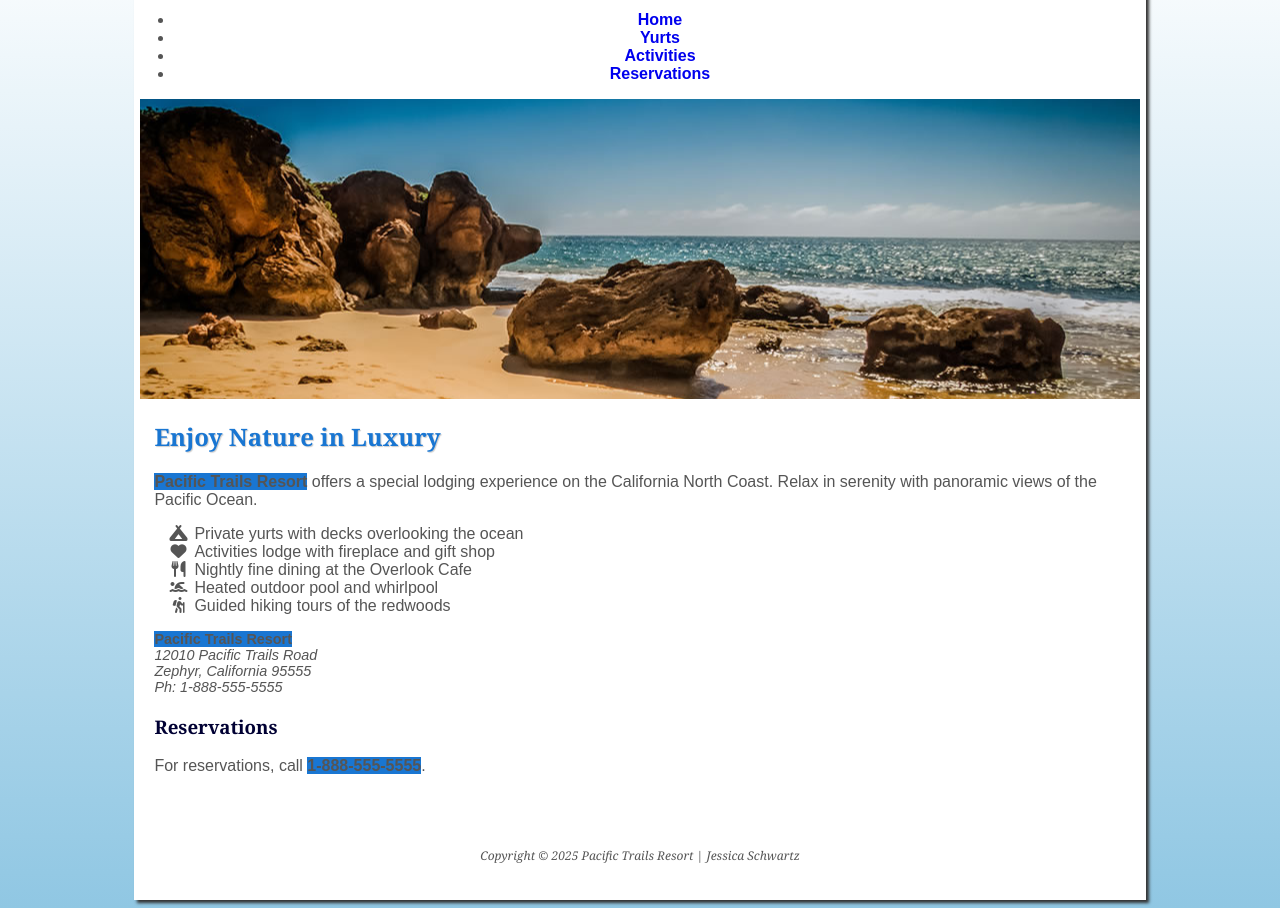
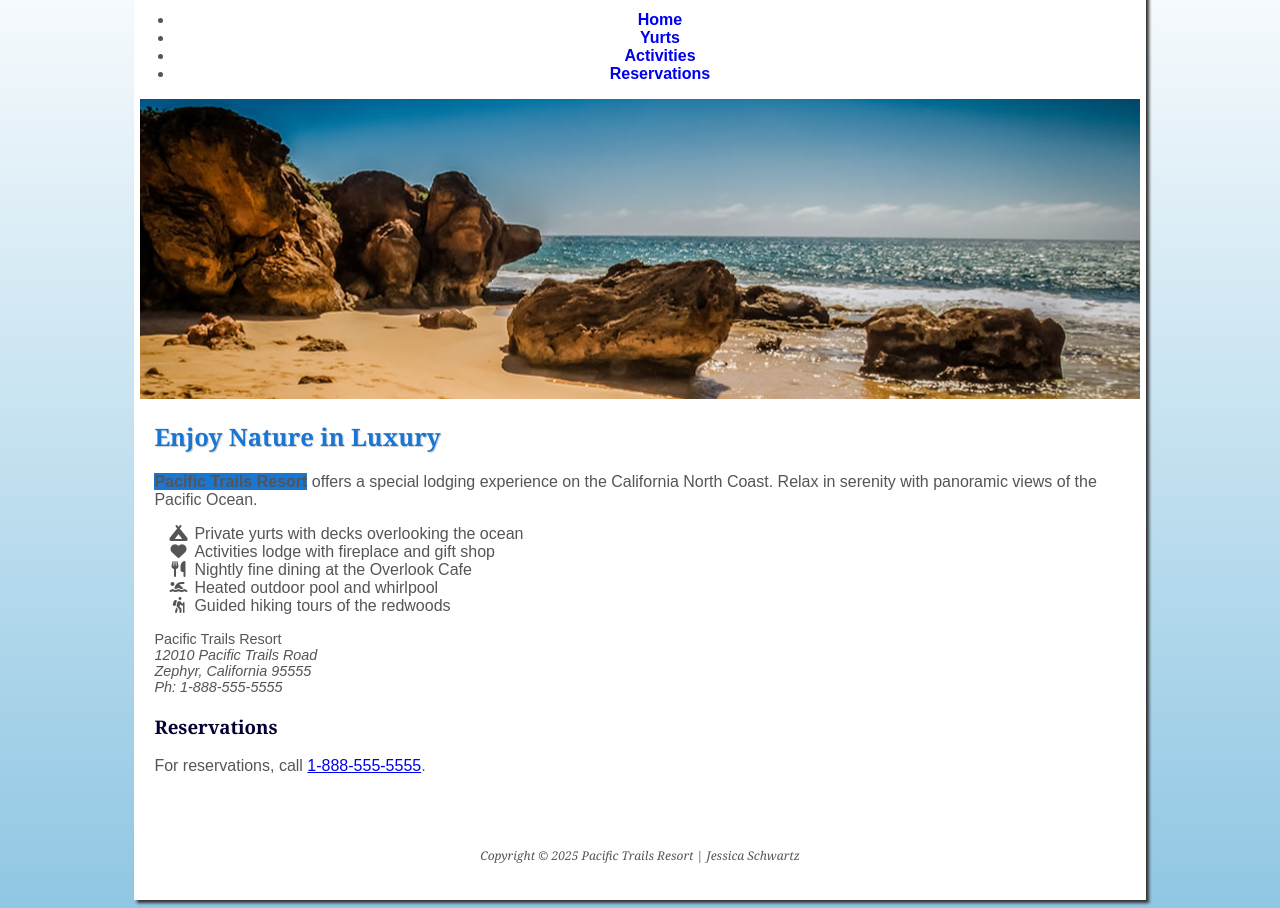
Before and after one commit to jessrschwartz/webd152, a plain HTML site: page chapter6/ch6pacific/index.html in a window 1280 px wide. Shown: the part 88-996 px from the top of the page. Drawn offline with Linux system fonts and the light colour scheme.

Commit message:
Update index.html

```diff
--- a/chapter6/ch6pacific/index.html
+++ b/chapter6/ch6pacific/index.html
@@ -32,23 +32,23 @@
         <p><span class="resort">Pacific Trails Resort</span> offers a special lodging experience on the California North Coast. Relax in serenity with panoramic views of the Pacific Ocean.</p>
 
          <!-- ul>li*4 -->
-        <ol class="fa-ul">
+        <ul class="fa-ul">
             <li><span class="fa-li"><i class="fa-solid fa-campground"></i></span>Private yurts with decks overlooking the ocean</li>
             <li><span class="fa-li"><i class="fa-solid fa-heart"></i></span>Activities lodge with fireplace and gift shop</li>
             <li><span class="fa-li"><i class="fa-solid fa-utensils"></i></span>Nightly fine dining at the Overlook Cafe</li>
             <li><span class="fa-li"><i class="fa-solid fa-person-swimming"></i></span>Heated outdoor pool and whirlpool</li>
             <li><span class="fa-li"><i class="fa-solid fa-person-hiking"></i></span>Guided hiking tours of the redwoods</li>
-          </ol>
+          </ul>
 
         <!-- div>p -->
         <div id="contact">
-            <p><span class="resort">Pacific Trails Resort</span>
+            <p>Pacific Trails Resort
                 <br><i>12010 Pacific Trails Road
                     <br>Zephyr, California 95555
                     <br>Ph: 1-888-555-5555</i></p>
         </div>
         <h3>Reservations</h3>
-        <p>For reservations, call <span class="resort">1-888-555-5555</span>.</p>
+        <p>For reservations, call <a href="+18885555555">1-888-555-5555</a>.
     </main>
 
     <!-- footer>p*2 -->
```
